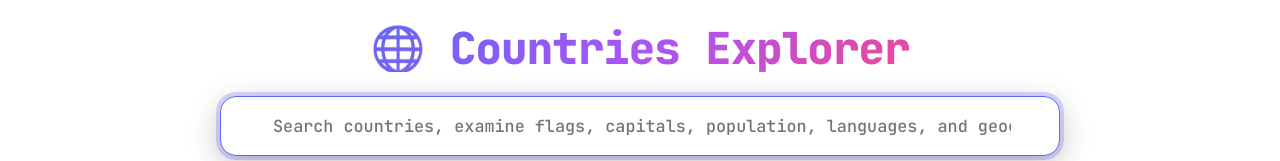
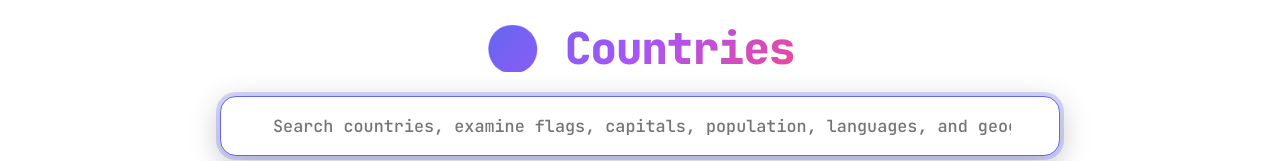
Before and after one commit to vivekgautham/countries, a React (Vite) app: page / in a window 1280 px wide. Shown: the top 161 px of the page. Built offline with nearby package versions, Linux system fonts and the light colour scheme.

Commit message:
Updates.

```diff
--- a/index.html
+++ b/index.html
@@ -2,9 +2,9 @@
 <html lang="en">
   <head>
     <meta charset="UTF-8" />
-    <link rel="icon" type="image/svg+xml" href="/vite.svg" />
+    <link rel="icon" type="image/svg+xml" href="./globe.svg" />
     <meta name="viewport" content="width=device-width, initial-scale=1.0" />
-    <title>Countries Explorer</title>
+    <title>Countries</title>
     <link rel="preconnect" href="https://fonts.googleapis.com" />
     <link rel="preconnect" href="https://fonts.gstatic.com" crossorigin />
     <link
--- a/package.json
+++ b/package.json
@@ -1,7 +1,7 @@
 {
   "name": "countries",
   "private": true,
-  "version": "0.0.13",
+  "version": "0.0.14",
   "homepage": "https://vivekgautham.github.io/countries",
   "type": "module",
   "scripts": {
--- a/src/pages/CountryListPage.tsx
+++ b/src/pages/CountryListPage.tsx
@@ -53,7 +53,7 @@ export default function CountryListPage() {
     <div className="app-container">
       <header className="app-header">
         <div className="header-content">
-          <h1>🌐 Countries Explorer</h1>
+          <h1>🌍 Countries</h1>
         </div>
 
         {/* Controls Section */}
```
Also changed, not shown: public/globe.svg (added), 1 other file (tests, documents, lock files or other folders).
